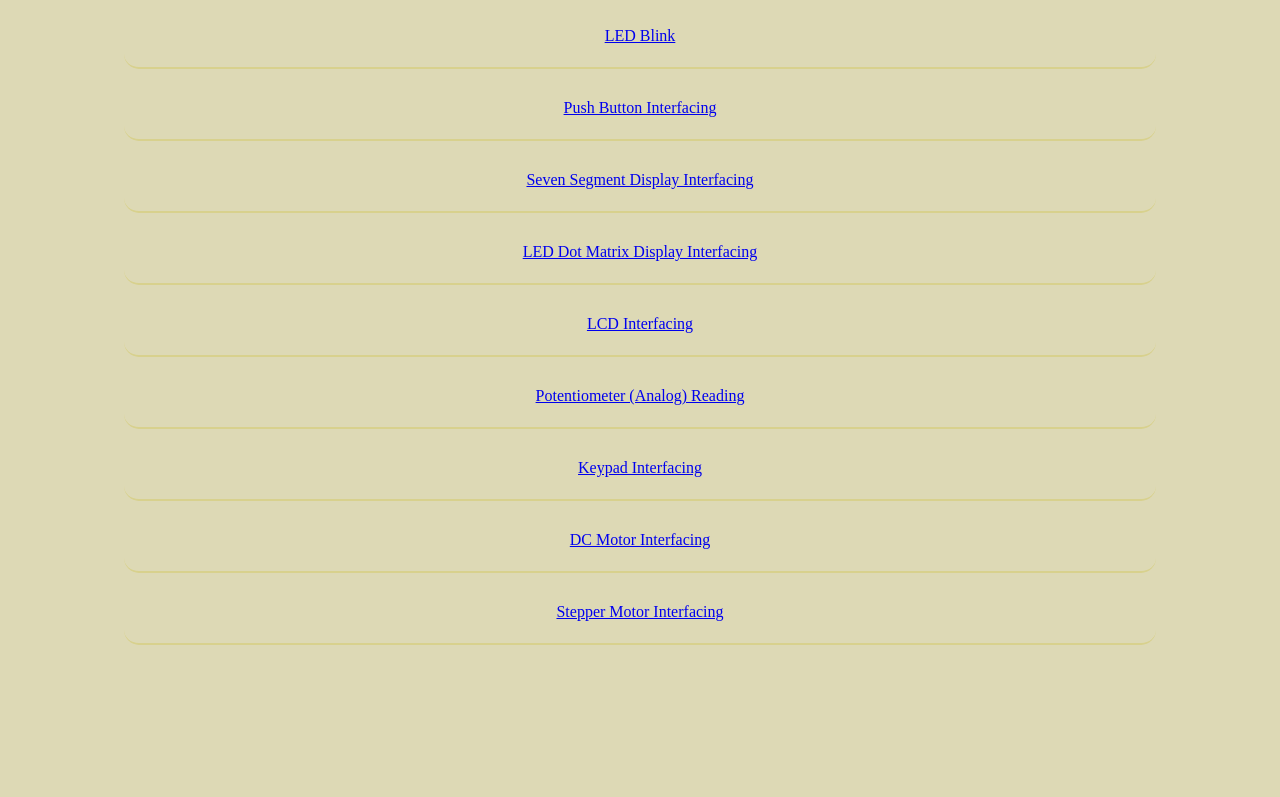
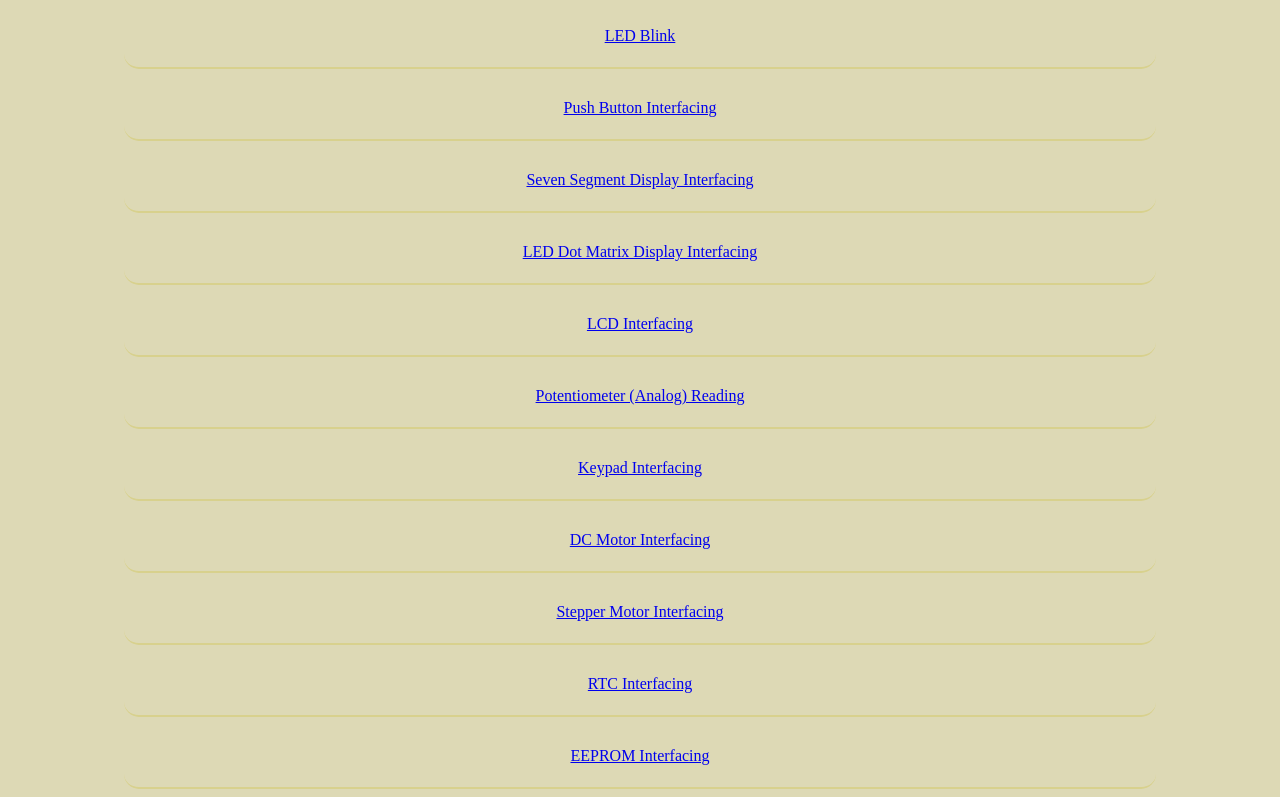
Before and after one commit to gmostofabd/8051-Experiments, a plain HTML site: page index.html in a window 1280 px wide. Shown: the part 141-938 px from the top of the page. Before the commit the page ends 800 px from the top, so only its background shows below. Drawn offline with Linux system fonts and the light colour scheme.

Commit message:
Update index.html

```diff
--- a/index.html
+++ b/index.html
@@ -52,7 +52,17 @@
             <div class="capt_cont">
                <a href="https://gmostofabd.github.io/lcd-8051/">Stepper Motor Interfacing</a></li>
             </div>
-    </div>
+
+            <div class="capt_cont">
+               <a href="https://gmostofabd.github.io/lcd-8051/">RTC Interfacing</a></li>
+            </div>
+
+
+            <div class="capt_cont">
+               <a href="https://gmostofabd.github.io/lcd-8051/">EEPROM Interfacing</a></li>
+            </div>
+
+</div>
 
 
 
```
